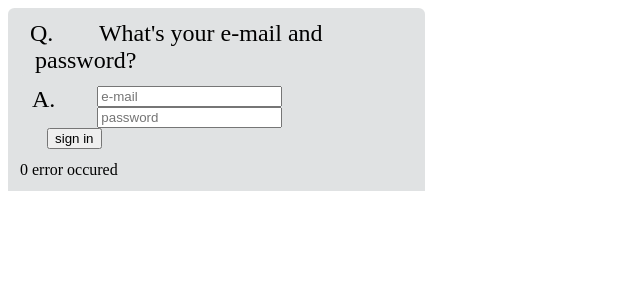
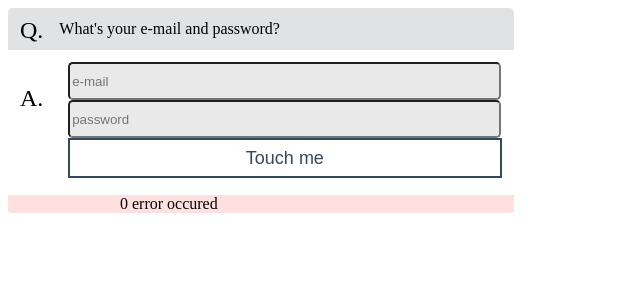
Before and after one commit to t0dd-kr/Intro, a Vue app in the folder frontend/: page /yoon in a window 1280 px wide. Shown: the top 300 px of the page, without its empty margins (0-640 px from the left). Built offline with nearby package versions, Linux system fonts and the light colour scheme.

Commit message:
Edit Yoon change css for practice

```diff
--- a/frontend/src/components/Yoon.vue
+++ b/frontend/src/components/Yoon.vue
@@ -2,10 +2,10 @@
   <div class="container">
     <div class="yoon">
       <div class="container-high">
-        <div class="container-question row">
+        <div class="container-question-row">
           <div class="high-left-question">
             Q.
-          </div>
+        </div>
           <div class="high-center-question">
           What's your e-mail and password?
         </div>
@@ -17,19 +17,22 @@
         <div class="mid-center-item">
           <div class="col">
             <div class="answer">
-              <input type="email" name="email" placeholder="e-mail">
+              <input type="email" class="email" name="email" placeholder="e-mail">
             </div>
             <div class="answer1">
-              <input type="password" name="password" placeholder="password">
+              <input type="password" class="password" name="password" placeholder="password">
             </div>
             <div class="answer2">
-              <button type="button"> sign in</button>
+              <div class="button-1">
+                <div class="eff-1"></div>
+                <a href="#"> Touch me </a>
+              </div>
             </div>
           </div>
         </div>
       </div>
       <div class="container-low">
-        <div class="error-notice low">
+        <div class="error-notice-low">
           0 error occured
         </div>
       </div>
@@ -47,63 +50,100 @@ export default {
 
 <style scoped>
   .container {
-    z-index: 1;
-    display: black;
-    float: left;
-    width: 33%;
+    width: 40%;
     color: #000;
+    background-color: rgb(224, 226, 227);
+    border-radius: 0.3rem;
+
   }
-  .container-high, .container-middle {
+  .container-middle {
+    background-color: rgb(255, 255, 255);
+    padding: .75rem;
+  }
+  .container-question-row {
+    padding: .75rem;
     margin: 0;
-    background-color: #e0e2e3;
-    padding: .75rem;
     max-width: 100%;
-    border-radius: .4rem .4rem 0 0;
-  }
-  .container-question row {
-    margin: 0;
-    background-color: #e0e2e3;
-    padding: .75rem;
-    max-width: 100%;
-    border-radius: .4rem .4rem 0 0;
   }
   .high-left-question {
+    display: block;
+    float: left;
+    padding-right: 1rem;
+    padding-top: 0rem;
     font-size: 1.5rem;
-    max-width: 20%;
-    width: 100%;
-    min-height: 5px;
-    padding-left: 10px;
-    padding-right: 10px;
-    float: left;
-    width: 15%;
+    line-height: 0.9em;
+
   }
   .mid-left-answer {
+
+    float: left;
+    padding-right: 1rem;
+    padding-top: 0rem;
     font-size: 1.5rem;
-    max-width: 20%;
-    width: 100%;
-    min-height: 5px;
-    padding-right: 10px;
-    float: left;
-    width: 15%;
+    line-height: 3em;
+}
+  .mid-center-item {
+    margin-left: 10%;
+}
+
+  .high-center-question {
+    font-size: 1rem;
   }
-  .high-center-question {
-    font-size: 1.5rem;
-    max-width: 100%;
-    width: 100%;
-    min-height: 1px;
-    padding-right: 15px;
-    padding-left: 15px;
+  .container-low {
+    padding-left: 7rem;
+    background-color: rgb(255, 224, 224);
+    border-bottom-right-radius: 0.24rem;
+    border-bottom-left-radius: 0.24rem;
+}
+  .button-1{
+  width:100%;
+  height:40px;
+  border:2px solid #34495e;
+  text-align:center;
+  cursor:pointer;
+  position:relative;
+  box-sizing:border-box;
+  overflow:hidden;
+  margin:0 0 5px 0;
+}
+.button-1 a{
+  font-family:arial;
+  font-size:18px;
+  color:#34495e;
+  text-decoration:none;
+  line-height:36px;
+  transition:all .5s ease;
+  z-index:2;
+  position:relative;
+}
+.eff-1{
+  width:100%;
+  height:50px;
+  top:-2px;
+  right:100%;
+  background:#34495e;
+  position:absolute;
+  transition:all .5s ease;
+  z-index:1;
   }
-  .mid-center-item {
-    display: block;
-    width: 90;
-    border-collapse: collapse;
-    min-height: 1px;
-    padding-right: 15px;
-    padding-left: 15px;
+  .button-1:hover .eff-1{
+    right:0;
   }
-  .answer {
-    display: block;
-    width: 90%;
+  .button-1:hover a{
+    color:#fff;
   }
+  .email {
+
+    width: 98%;
+    height: 2rem;
+    background-color: #e9e9e9;
+    border-radius: 0.3rem;
+  }
+  .password {
+    width: 98%;
+    height: 2rem;
+    background-color: #e9e9e9;
+    border-radius: 0.3rem;
+  }
+
 </style>
```
